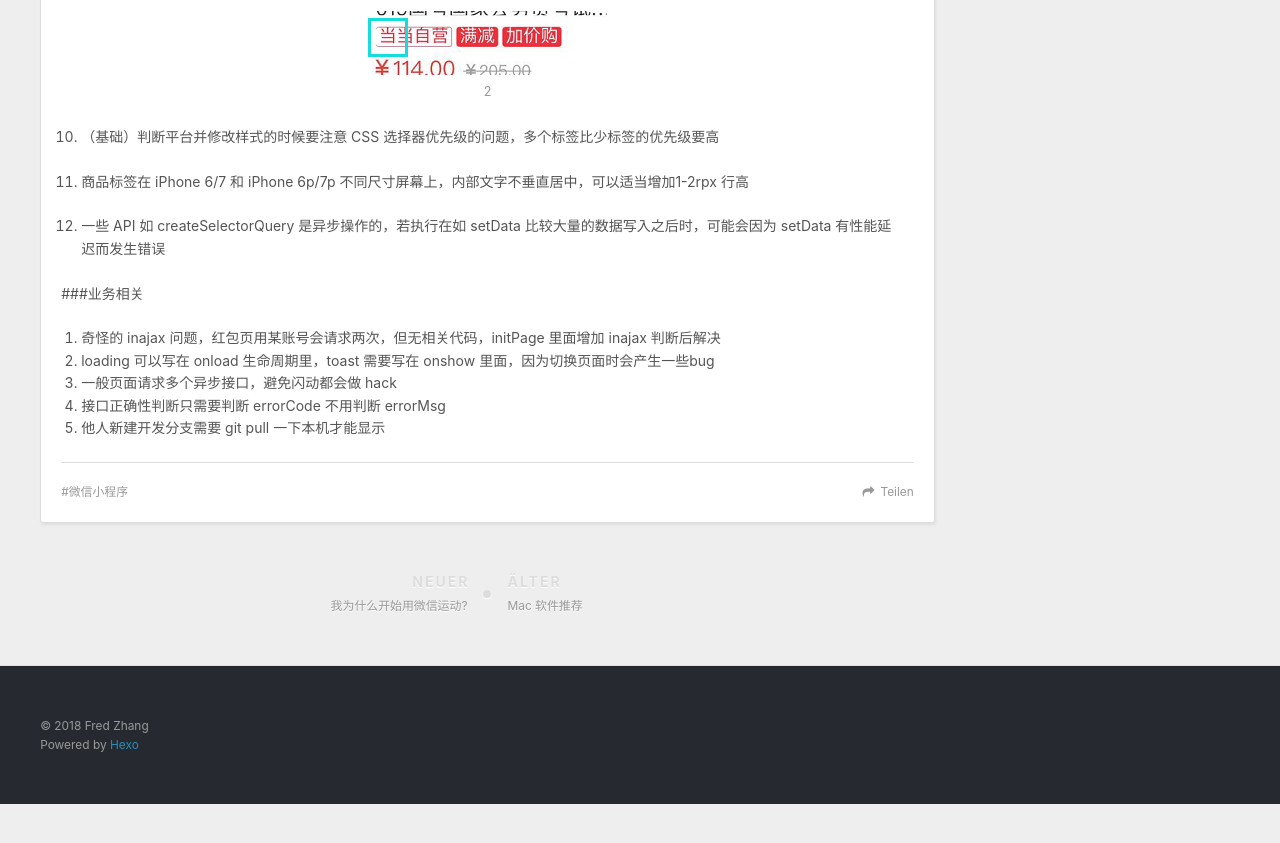
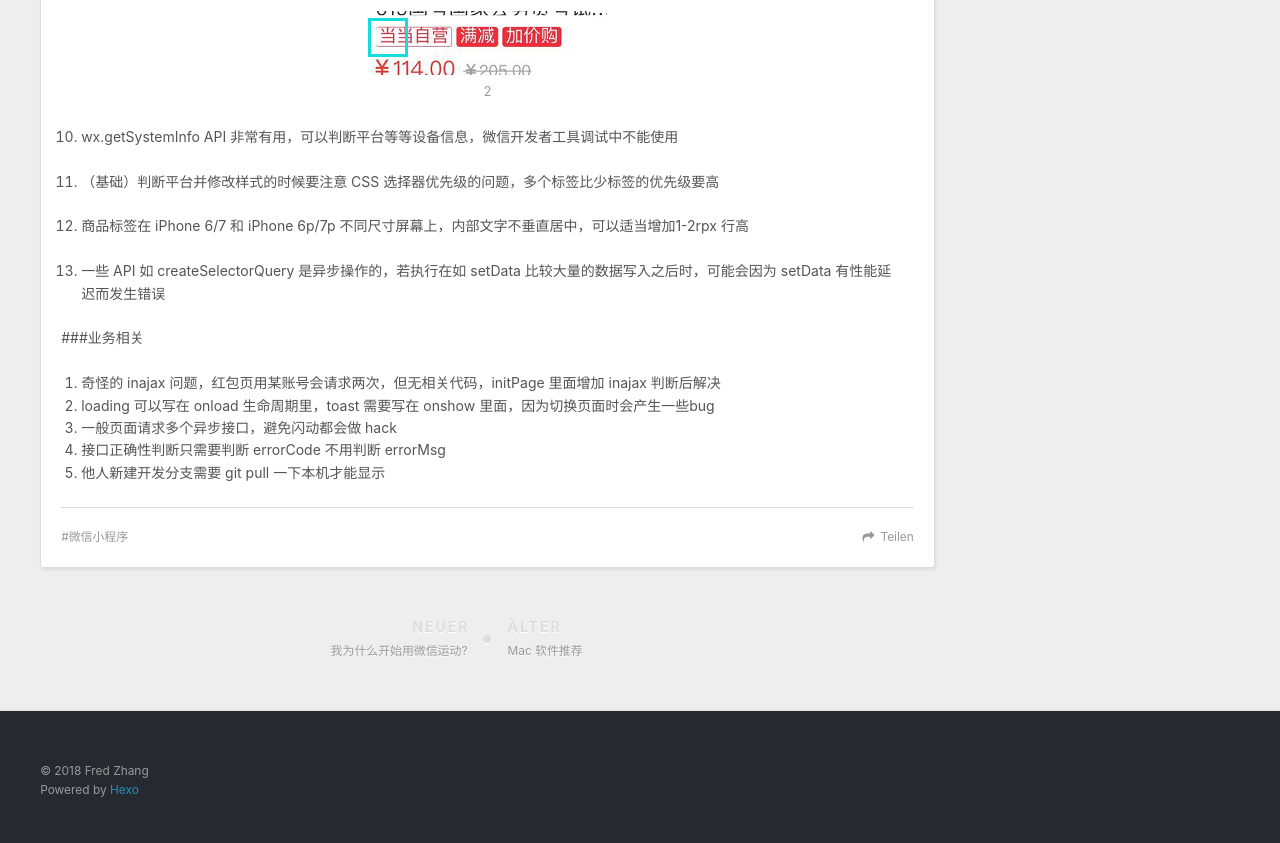
Before and after one commit to zxfred/zxfred.github.io, a plain HTML site: page 2018/03/29/小程序的一些总结/index.html in a window 1280 px wide. Shown: the part 980-1823 px from the top of the page. Before the commit the page ends 1784 px from the top, so only its background shows below. Drawn offline with nearby package versions, Linux system fonts and the light colour scheme; files whose address does not match are found by name.

Commit message:
Site updated: 2018-04-19 13:27:51

```diff
--- a/2018/03/29/小程序的一些总结/index.html
+++ b/2018/03/29/小程序的一些总结/index.html
@@ -15,7 +15,7 @@
 <meta property="og:site_name" content="Acidic Accident">
 <meta property="og:description" content="学习小程序开发过程中的一些总结，持续更新ing ###小Tips  scroll-view 标签需要在内部再套一层块级 container 标签，并设置 container 足够宽  line-height 需要比字号大一些，避免整行文字显示不完整  iPhone 下显示正常，安卓机下显示错误的问题，需要在 JS 中判断设备类型并针对性解决，如商品促销标签  不应该频繁使用 setData ，不应">
 <meta property="og:image" content="http://zxfred.github.io/2018/03/29/img/2.png">
-<meta property="og:updated_time" content="2018-04-17T09:05:31.000Z">
+<meta property="og:updated_time" content="2018-04-19T05:27:10.000Z">
 <meta name="twitter:card" content="summary">
 <meta name="twitter:title" content="小程序相关总结">
 <meta name="twitter:description" content="学习小程序开发过程中的一些总结，持续更新ing ###小Tips  scroll-view 标签需要在内部再套一层块级 container 标签，并设置 container 足够宽  line-height 需要比字号大一些，避免整行文字显示不完整  iPhone 下显示正常，安卓机下显示错误的问题，需要在 JS 中判断设备类型并针对性解决，如商品促销标签  不应该频繁使用 setData ，不应">
@@ -109,6 +109,8 @@
 </li>
 <li><p>列表第二列商品标签显示不全问题（如图），原因尚不明确，可能与微信 rpx 计算方式有关系，外部 card 宽度从 50% 改为定宽可以解决</p>
 <p><img src="../img/2.png" alt="2"></p>
+</li>
+<li><p>wx.getSystemInfo API 非常有用，可以判断平台等等设备信息，微信开发者工具调试中不能使用</p>
 </li>
 <li><p>（基础）判断平台并修改样式的时候要注意 CSS 选择器优先级的问题，多个标签比少标签的优先级要高</p>
 </li>
```
Also changed, not shown: index.html (+2 -0 lines).
